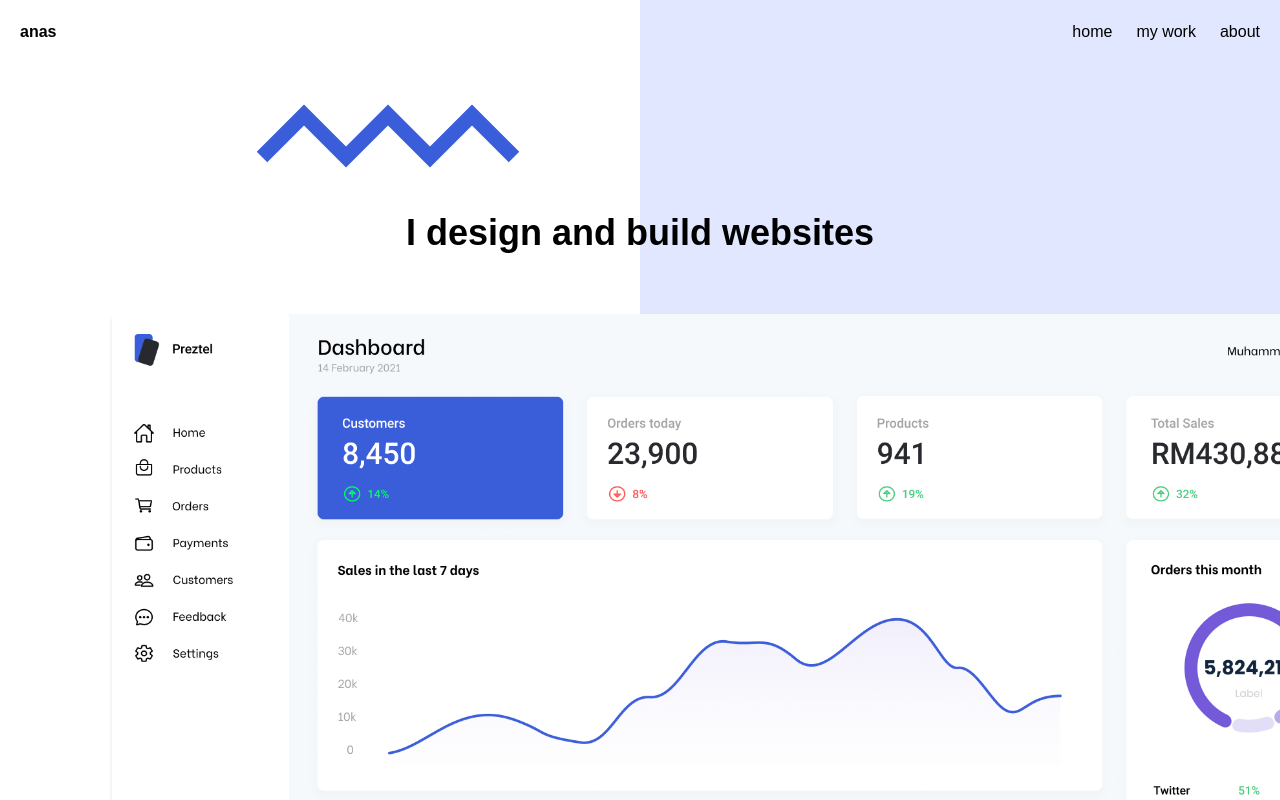
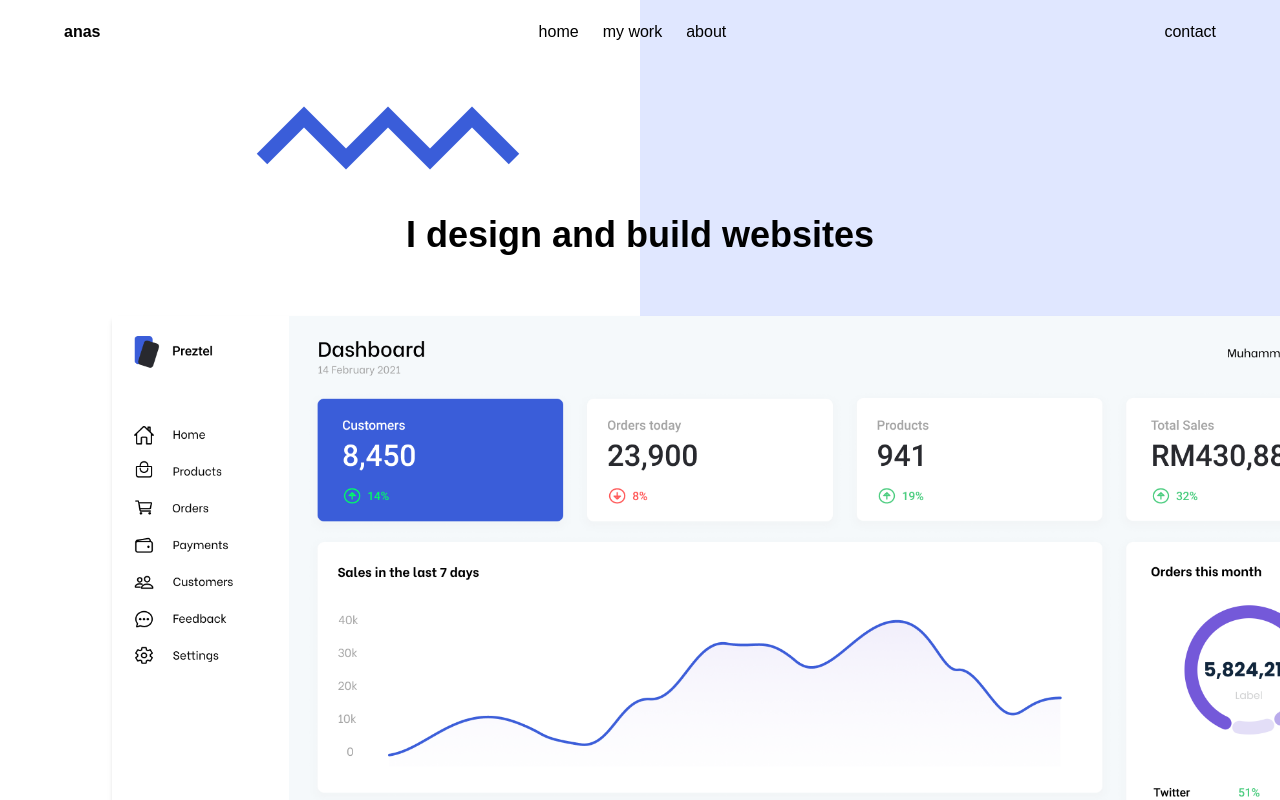
Before and after one commit to anas283/muhammadanas, an Angular app: page /home in a window 1280 px wide. Shown: the top 800 px of the page. Built offline with nearby package versions, Linux system fonts and the light colour scheme.

Commit message:
Update navbar

```diff
--- a/src/app/components/navbar/navbar.component.html
+++ b/src/app/components/navbar/navbar.component.html
@@ -1,10 +1,13 @@
-<div class="flex justify-between p-5 relative z-50">
+<div class="lg:px-16 mx-auto flex justify-between p-5 relative z-50">
     <div>
         <a class="font-bold" href="/">anas</a>
     </div>
     <div class="flex flex-row">
-        <a href="/">home</a>
-        <a class="mx-6" href="/work">my work</a>
-        <a href="/about">about</a>
+        <a class="border-b-2 border-transparent transition duration-100 hover:border-gray-600" href="/">home</a>
+        <a class="border-b-2 border-transparent transition duration-100 hover:border-gray-600 mx-6" href="/work">my work</a>
+        <a class="border-b-2 border-transparent transition duration-100 hover:border-gray-600" href="/about">about</a>
+    </div>
+    <div class="hidden lg:block">
+        <a class="border-b-2 border-transparent transition duration-100 hover:border-gray-600" href="mailto:muhammadanasbinadam@gmail.com">contact</a>
     </div>
 </div>
```
